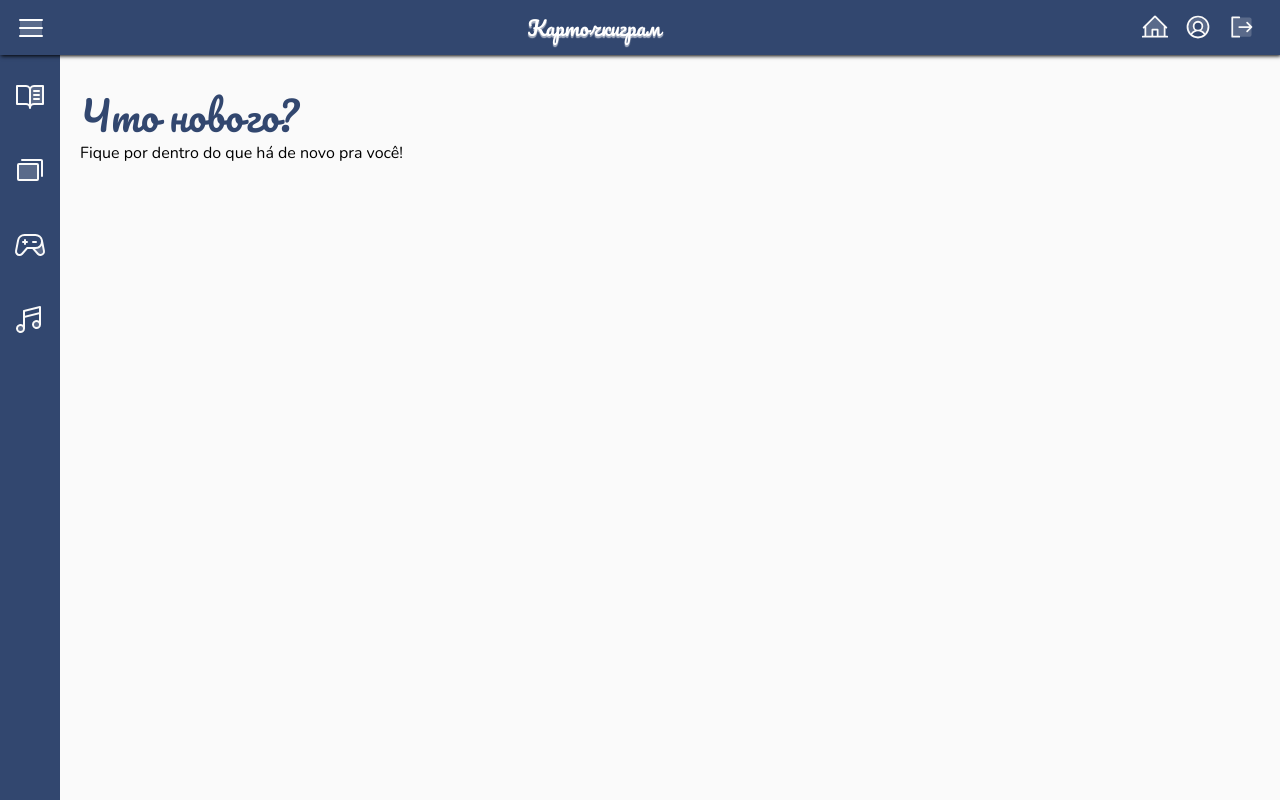
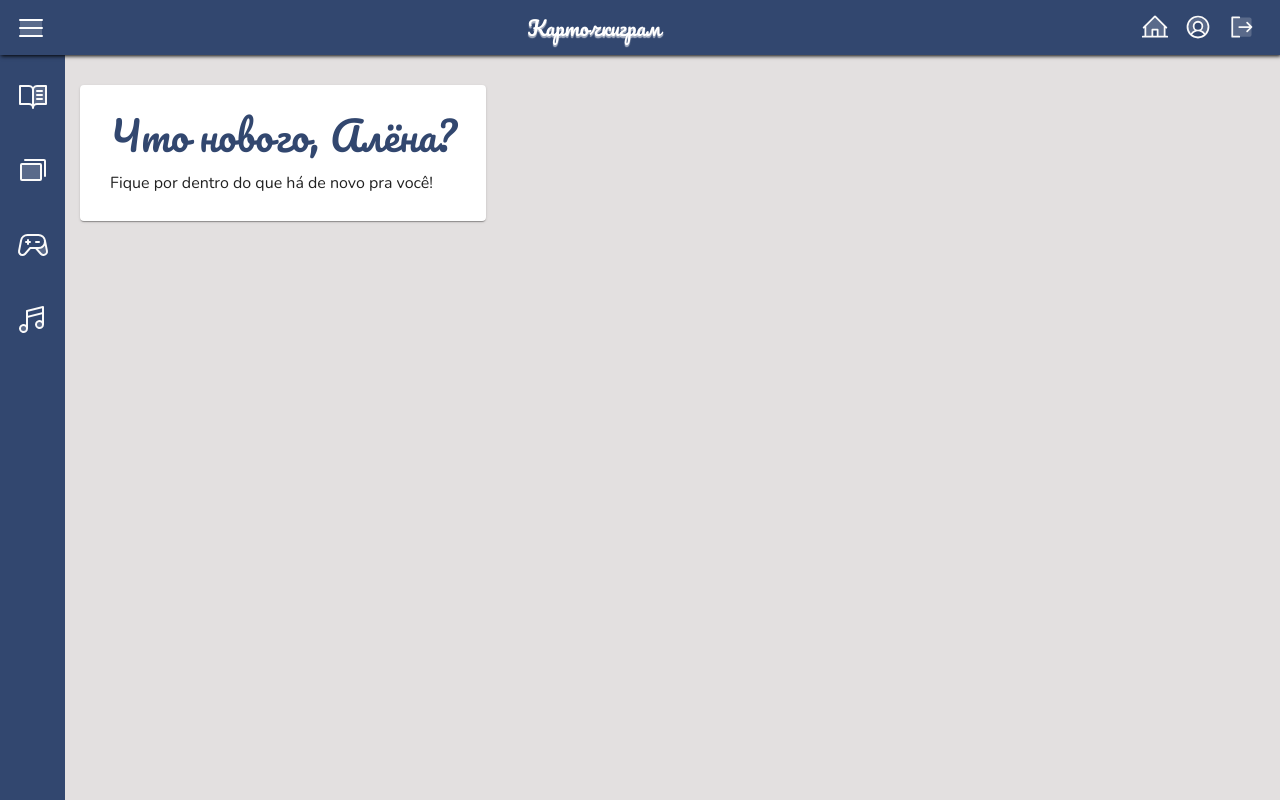
Before and after one commit to andrezzasouza/Cartochkigram, a Next.js app: page /dashboard in a window 1280 px wide. Built offline with nearby package versions, Linux system fonts and the light colour scheme.

Commit message:
feat: add template dashboard card

```diff
--- a/src/app/dashboard/page.tsx
+++ b/src/app/dashboard/page.tsx
@@ -7,9 +7,14 @@ import { HouseLine } from "@phosphor-icons/react";
 import styled from "styled-components";
 import { nunito, pacifico } from "@/app/fonts";
 import { useState } from "react";
+import PaperCard from "@/components/PaperCard/PaperCard";
 
 export default function Dashboard() {
   const [open, setOpen] = useState<boolean>(false);
+
+  const info = {
+    cyrillicName: "Алёна"
+  };
 
   return (
     <DashboardContainer>
@@ -23,8 +28,15 @@ export default function Dashboard() {
       </Header>
       <DashboardMain className={nunito.className}>
         <Sidebar open={open} />
-        <h2 className={pacifico.className}>Что нового?</h2>
-        <p>Fique por dentro do que há de novo pra você!</p>
+        <PaperCard>
+          <>
+            <h2 className={pacifico.className}>
+              Что нового{info.cyrillicName ? `, ${info.cyrillicName}` : ""}?
+            </h2>
+            <p>Fique por dentro do que há de novo pra você!</p>
+          </>
+        </PaperCard>
+
         {/* grid layout */}
       </DashboardMain>
     </DashboardContainer>
@@ -32,18 +44,12 @@ export default function Dashboard() {
 }
 
 const DashboardContainer = styled.main`
-  background-color: #fafafa;
+  background-color: #e3e0e0;
   min-height: calc(100vh);
 `;
 
 const DashboardMain = styled.main`
   display: flex;
   flex-direction: column;
-  margin: 40px 25px 15px 80px;
-
-  & > h2 {
-    color: #32476f;
-    font-size: 40px;
-    margin: 0 0 10px;
-  }
+  margin: 30px 25px 15px 80px;
 `;
--- a/src/components/MousePopover/MousePopover.tsx
+++ b/src/components/MousePopover/MousePopover.tsx
@@ -20,7 +20,7 @@ export default function MouseOverPopover({
           id="mouse-over-popover"
           sx={{
             pointerEvents: "none",
-            marginLeft: 1.5,
+            marginLeft: 2,
           }}
           open={open}
           anchorEl={anchorEl}
--- /dev/null
+++ b/src/components/PaperCard/PaperCard.tsx
@@ -0,0 +1,17 @@
+import Paper from "@mui/material/Paper";
+import styled from "styled-components";
+
+export default function PaperCard({ children }) {
+  return <StyledPaper elevation={1}>{children}</StyledPaper>;
+}
+
+const StyledPaper = styled(Paper)`
+  padding: 30px;
+  width: fit-content;
+
+  & > h2 {
+    color: #32476f;
+    font-size: 40px;
+    margin: 0 0 20px;
+  }
+`;
--- a/src/components/Sidebar/Sidebar.tsx
+++ b/src/components/Sidebar/Sidebar.tsx
@@ -60,9 +60,9 @@ const SidebarNav = styled.nav<Pick<IIconDescription, "open">>`
   bottom: 0;
   background-color: #32476f;
   color: #fafafa;
-  width: ${(props) => (props.open ? "fit-content" : "60px")};
+  width: ${(props) => (props.open ? "fit-content" : "65px")};
   margin: 55px 0 0;
-  padding: ${(props) => (props.open ? "20px 10px" : "20px 0")};
+  padding: ${(props) => (props.open ? "20px 12px" : "20px 0")};
   & > div {
     display: flex;
     flex-direction: column;
```
